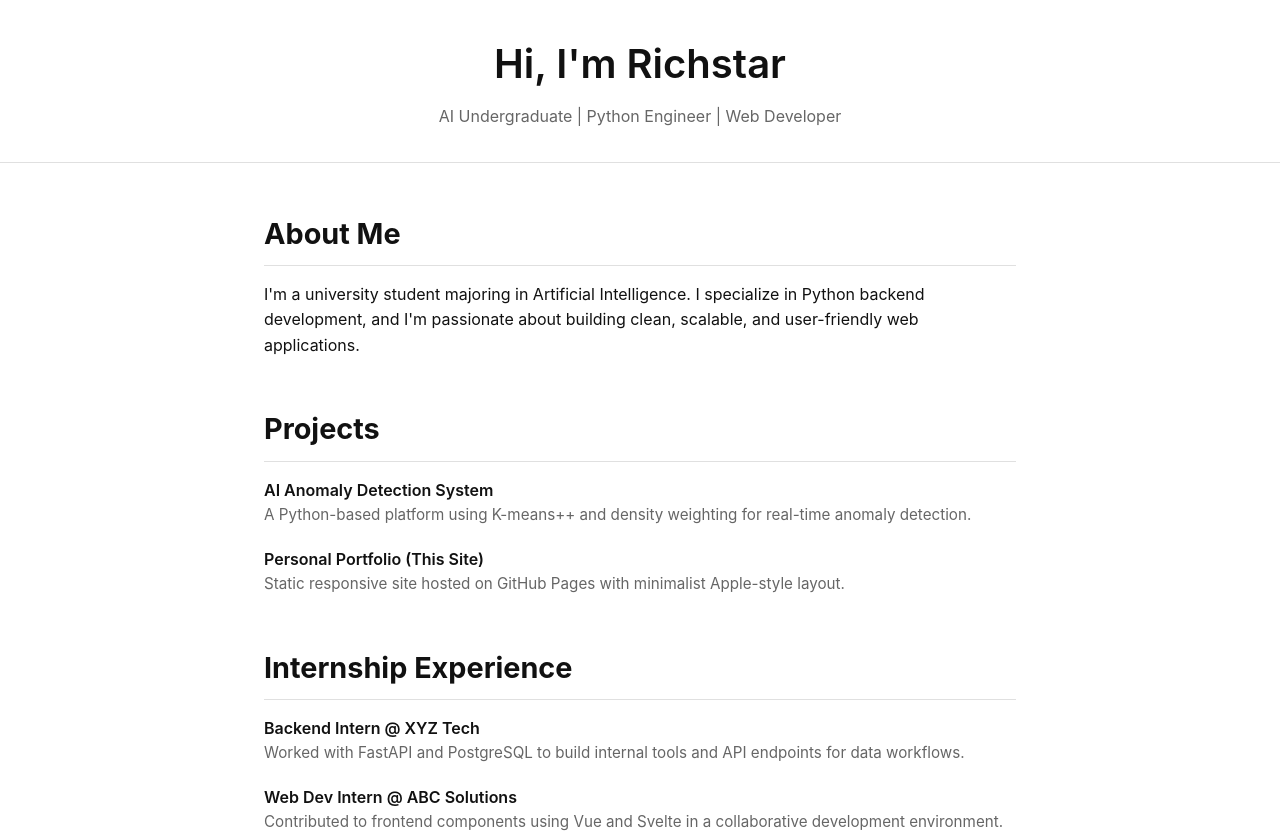
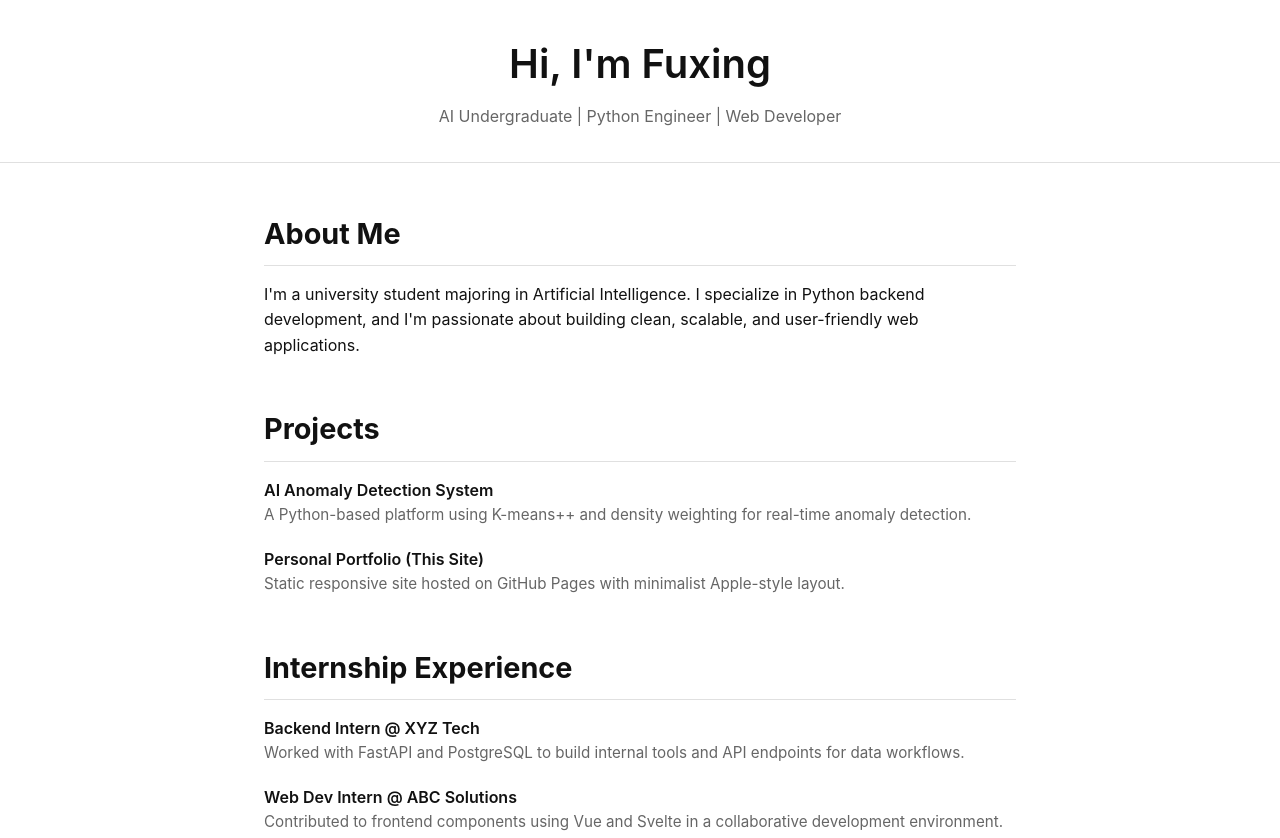
Before and after one commit to fuxingg/fuxing.github.io, a plain HTML site: page index.html in a window 1280 px wide. Shown: the top 838 px of the page. Drawn offline with Linux system fonts and the light colour scheme.

Commit message:
Update index.html

```diff
--- a/index.html
+++ b/index.html
@@ -86,7 +86,7 @@
 </head>
 <body>
   <header>
-    <h1>Hi, I'm Richstar</h1>
+    <h1>Hi, I'm Fuxing</h1>
     <p>AI Undergraduate | Python Engineer | Web Developer</p>
   </header>
 
```
